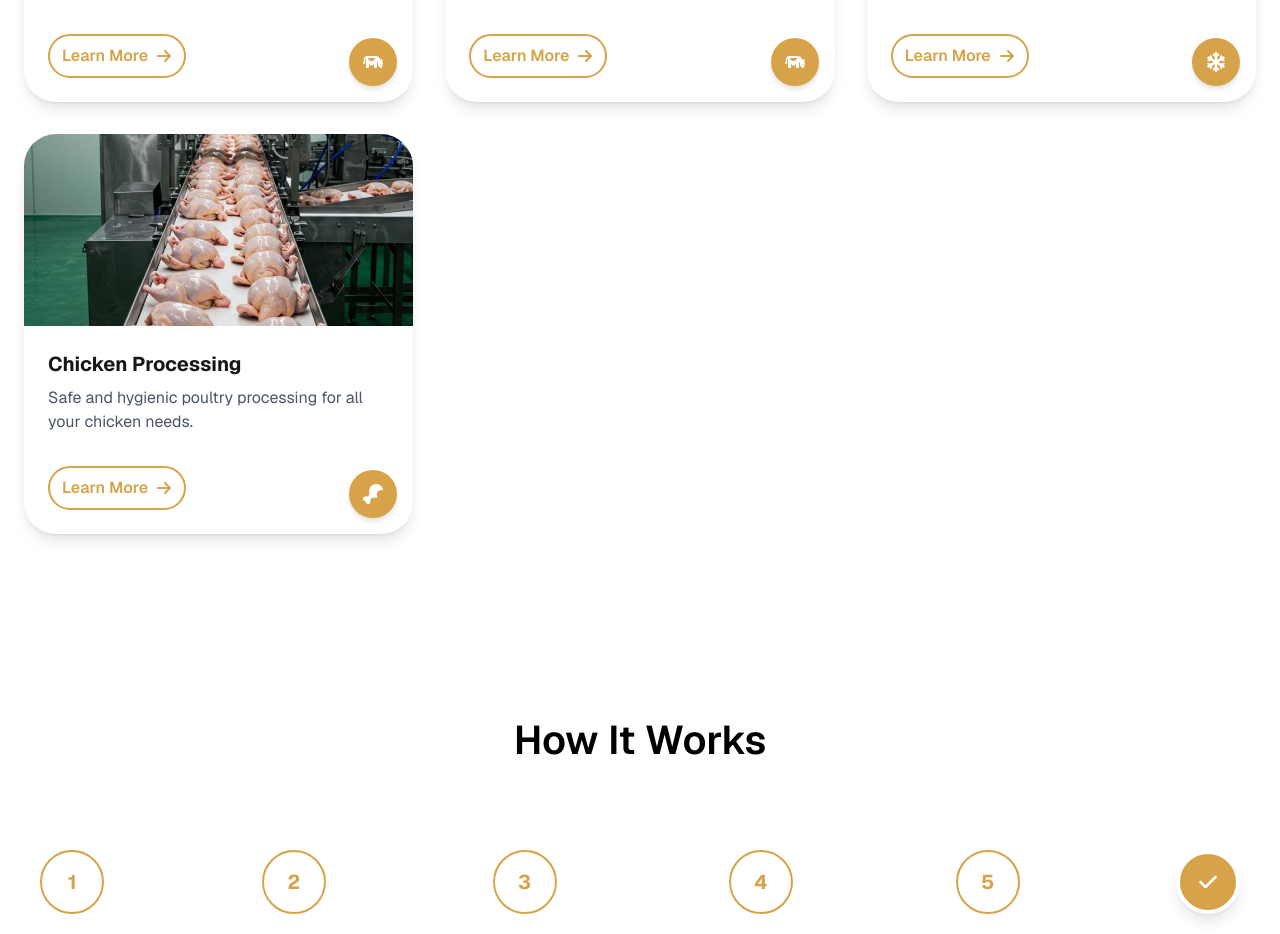
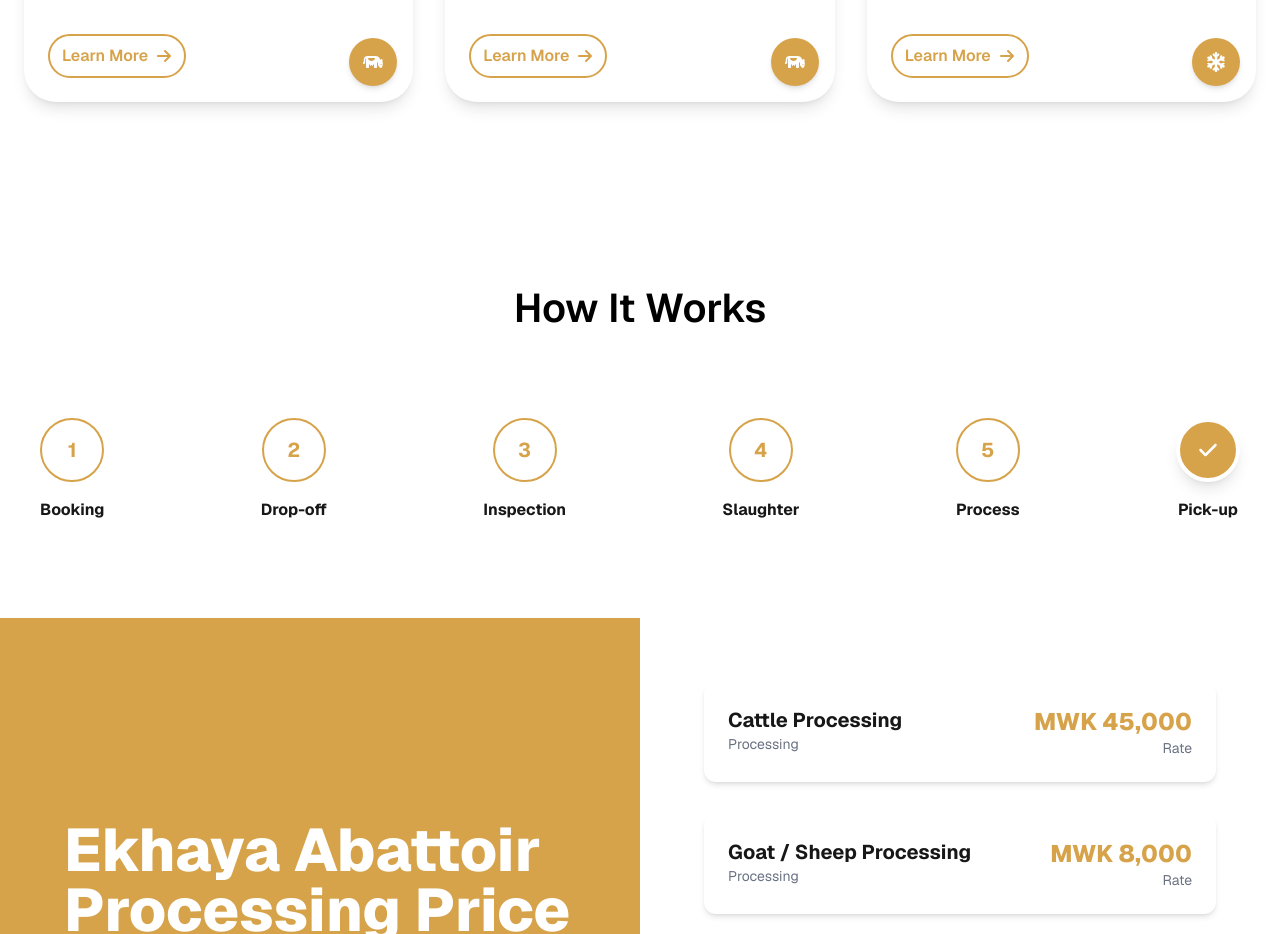
Before and after one commit to onlylusayo/ekhaya-abattoir, a Next.js app: page / in a window 1280 px wide. Shown: the part 2044-2978 px from the top of the page. Built offline with nearby package versions, Linux system fonts and the light colour scheme.

Commit message:
removing the chicken section

```diff
--- a/app/section/landing-page/page.tsx
+++ b/app/section/landing-page/page.tsx
@@ -172,7 +172,6 @@
               { title: "Beef Slaughtering", desc: "Professional cattle processing with strict veterinary inspection.", img: "/images/slaughtering.jpeg", icon: <FaCow /> },
               { title: "Goat & Sheep", desc: "Quick and hygienic processing for small livestock.", img: "/images/p1.jpeg", icon: <FaCow /> },
               { title: "Cold Room Storage", desc: "Keep your meat fresh in our industrial-grade cold rooms.", img: "/images/storage.jpeg", icon: <FaSnowflake /> },
-              { title: "Chicken Processing", desc: "Safe and hygienic poultry processing for all your chicken needs.", img: "/images/chiken.jpeg", icon: <FaDrumstickBite /> },
             ].map((service, i) => (
               <motion.div
                 key={i}
```
